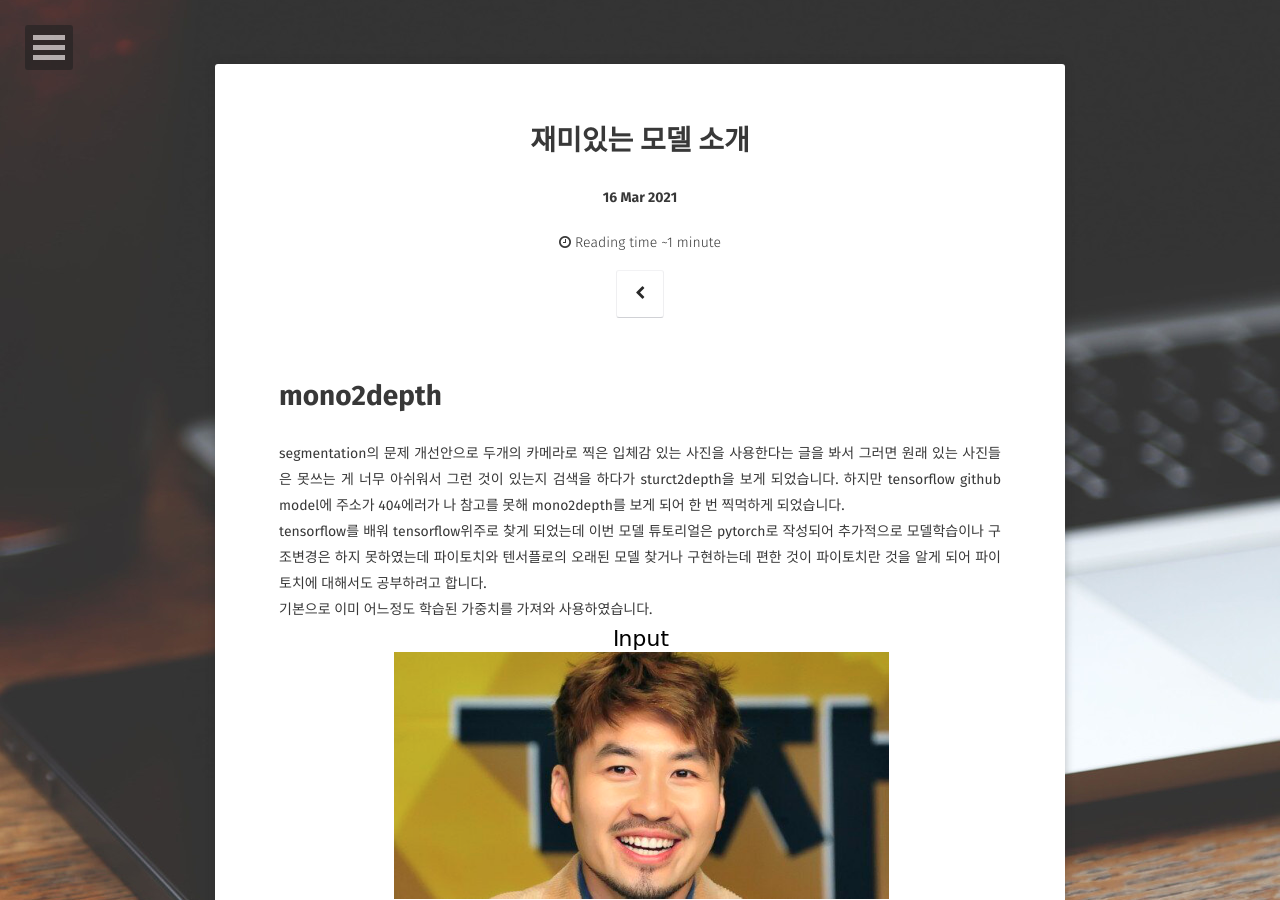
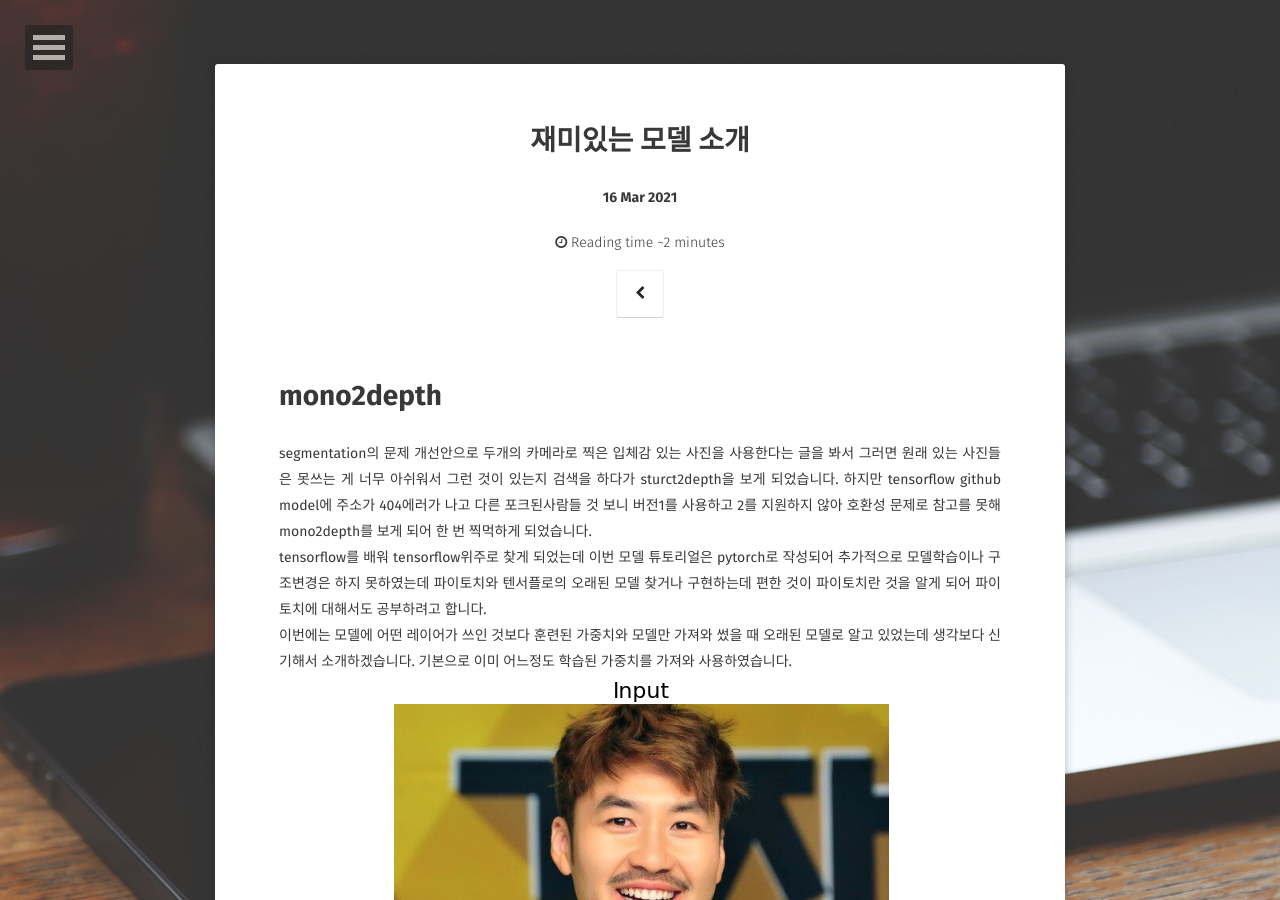
Before and after one commit to HSC-1/HSC-1.github.io, a Jekyll site: the page built from _posts/2021-03-24-wow.md, in a window 1280 px wide and 900 px high. Built offline with Jekyll 4.4.1, drawn with Linux system fonts in a browser that asks for light colours; some web fonts are replaced; comment, search, counter and statistics services are not loaded; some of the changed text lies outside the part shown.

Commit message:
글 수정

```diff
--- a/_posts/2021-03-24-wow.md
+++ b/_posts/2021-03-24-wow.md
@@ -10,17 +10,21 @@ categories: AI
 comments: true
 ---
 # mono2depth
-segmentation의 문제 개선안으로 두개의 카메라로 찍은 입체감 있는 사진을 사용한다는 글을 봐서 그러면 원래 있는 사진들은 못쓰는 게 너무 아쉬워서 그런 것이 있는지 검색을 하다가 sturct2depth을 보게 되었습니다.  하지만 tensorflow github model에 주소가 404에러가 나 참고를 못해 mono2depth를 보게 되어 한 번 찍먹하게 되었습니다.
+segmentation의 문제 개선안으로 두개의 카메라로 찍은 입체감 있는 사진을 사용한다는 글을 봐서 그러면 원래 있는 사진들은 못쓰는 게 너무 아쉬워서 그런 것이 있는지 검색을 하다가 sturct2depth을 보게 되었습니다.  하지만 tensorflow github model에 주소가 404에러가 나고 다른 포크된사람들 것 보니 버전1를 사용하고 2를 지원하지 않아 호환성 문제로 참고를 못해 mono2depth를 보게 되어 한 번 찍먹하게 되었습니다.
 tensorflow를 배워 tensorflow위주로 찾게 되었는데 이번 모델 튜토리얼은 pytorch로 작성되어 추가적으로 모델학습이나 구조변경은 하지 못하였는데 파이토치와 텐서플로의 오래된 모델 찾거나 구현하는데 편한 것이 파이토치란 것을 알게 되어 파이토치에 대해서도 공부하려고 합니다.
+이번에는 모델에 어떤 레이어가 쓰인 것보다 훈련된 가중치와 모델만 가져와 썼을 때 오래된 모델로 알고 있었는데 생각보다 신기해서 소개하겠습니다.
 기본으로 이미 어느정도 학습된 가중치를 가져와 사용하였습니다.
 <!-- ![](https://raw.githubusercontent.com/HSC-1/HSC-1.github.io/main/_posts/image/hong.png)
 ![](https://raw.githubusercontent.com/HSC-1/HSC-1.github.io/main/_posts/image/runway.png) -->
 <img src="https://raw.githubusercontent.com/HSC-1/HSC-1.github.io/main/_posts/image/hong.png" width = "400px"></img>
 <img src="https://raw.githubusercontent.com/HSC-1/HSC-1.github.io/main/_posts/image/runway.png" width = "400px"></img>
-이미지마다 차이가 많이 나지만 길거리 사진이면 어느정도 깊이감을 느낄 수 있다는 것이 재미가 있어 저것을 활용하는 것도 좋아 보였다.
+이미지마다 차이가 많이 나지만 길거리 사진이면 어느정도 깊이감을 느낄 수 있다는 것이 재미가 있어 저것을 활용하여 자율주행 같은 것에 활용도도 좋아 보였다. struct2depth 같은 경우에는 사무공간에 자율주행 로봇을 배치한 것도 있었습니다.[링크](https://sites.google.com/view/struct2depth)
 
 
 
 
 
 [깃허브 레포](https://github.com/HSC-1/aiffel_achieve/blob/master/(E10)segmentation.ipynb)에서 코드로 확인 할 수 있습니다.
+참고 링크
+
+[monodepth](https://github.com/nianticlabs/monodepth2)
```
